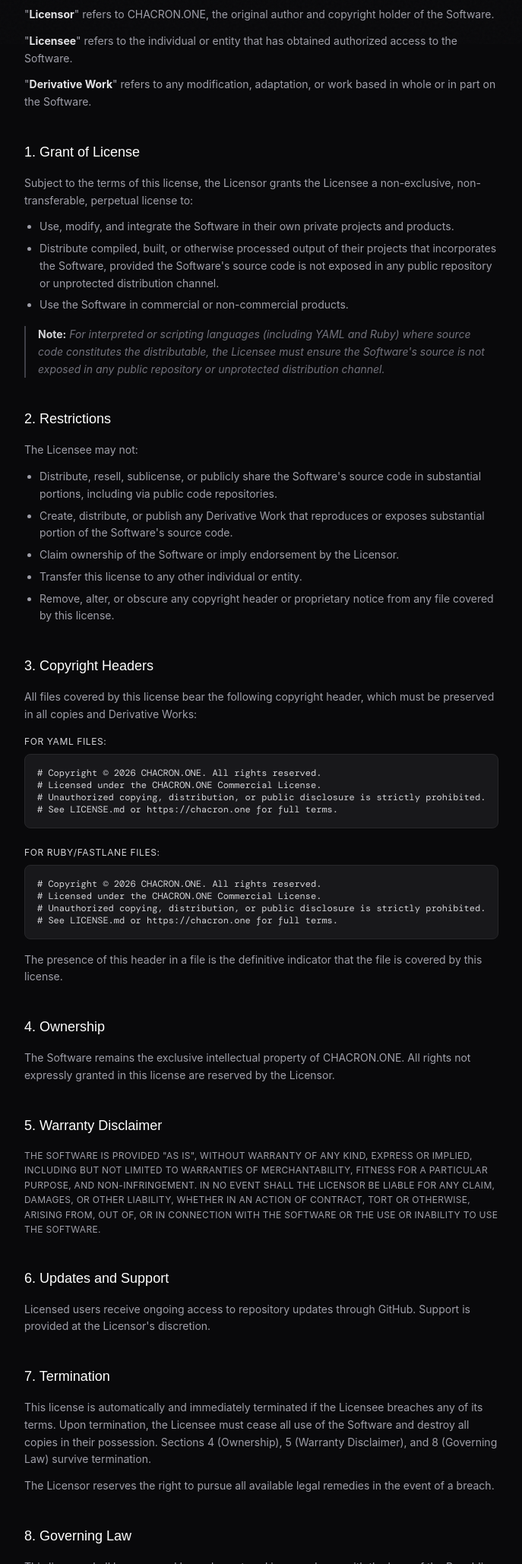
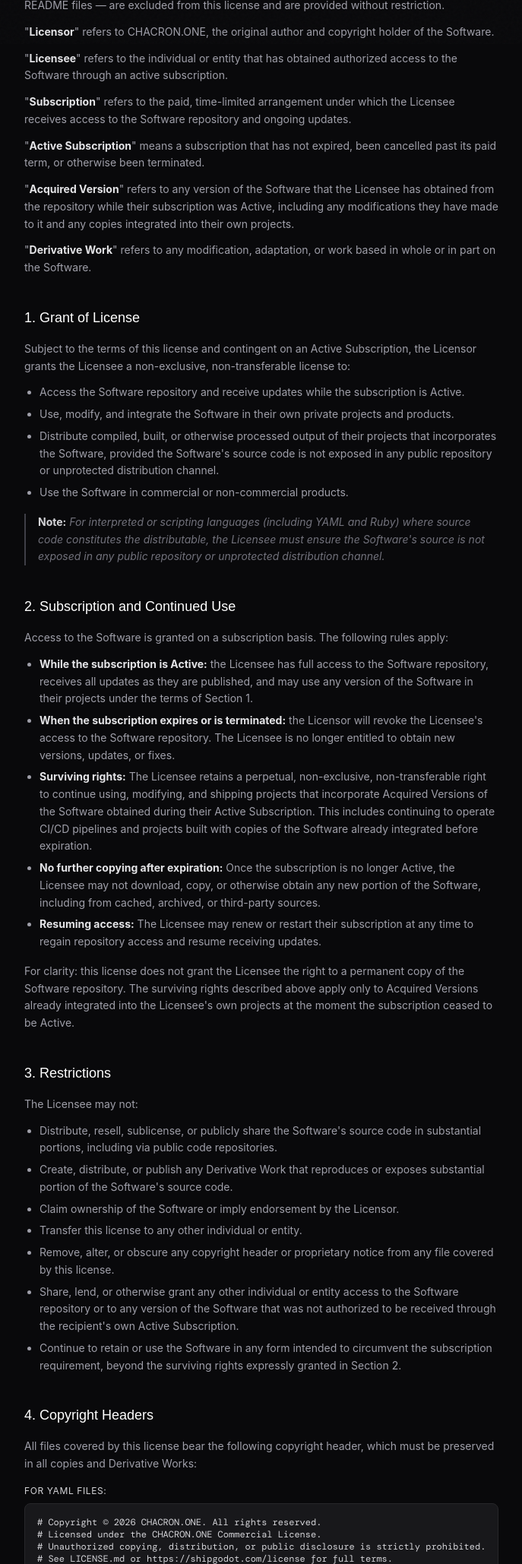
Before and after one commit to ShipGodot/shipgodot.github.io, a website: page static/license.html in a window 1280 px wide. Shown: the part 742-2800 px from the top of the page at 76% size, without its empty margins (296-983 px from the left). Drawn offline with nearby package versions, Linux system fonts and the light colour scheme; files that its build step writes are made by us from their sources; a web font is replaced by a local one.

Commit message:
Static: Update LICENSE

```diff
--- a/static/license.html
+++ b/static/license.html
@@ -29,9 +29,10 @@
         developed and distributed by CHACRON.ONE.
       </p>
       <p>
-        ShipGodot and its associated files (the "Software") are licensed, not sold. By obtaining
-        access to the Software through any channel authorized by the Licensor, you ("the Licensee")
-        agree to be bound by the following terms and conditions.
+        ShipGodot and its associated files (the "Software") are licensed, not sold. Access to the Software
+        is provided on a subscription basis. By obtaining access to the Software through any channel
+        authorized by the Licensor, you ("the Licensee") agree to be bound by the following terms and
+        conditions.
       </p>
       <section>
         <h2 class="font-display text-lg text-white mb-4">0. Definitions</h2>
@@ -55,7 +56,20 @@
         </p>
         <p class="mb-3">
           "<strong class="text-zinc-200">Licensee</strong>" refers to the individual or entity that has obtained
-          authorized access to the Software.
+          authorized access to the Software through an active subscription.
+        </p>
+        <p class="mb-3">
+          "<strong class="text-zinc-200">Subscription</strong>" refers to the paid, time-limited arrangement
+          under which the Licensee receives access to the Software repository and ongoing updates.
+        </p>
+        <p class="mb-3">
+          "<strong class="text-zinc-200">Active Subscription</strong>" means a subscription that has not
+          expired, been cancelled past its paid term, or otherwise been terminated.
+        </p>
+        <p class="mb-3">
+          "<strong class="text-zinc-200">Acquired Version</strong>" refers to any version of the Software
+          that the Licensee has obtained from the repository while their subscription was Active, including
+          any modifications they have made to it and any copies integrated into their own projects.
         </p>
         <p>
           "<strong class="text-zinc-200">Derivative Work</strong>" refers to any modification, adaptation, or
@@ -66,10 +80,11 @@
       <section>
         <h2 class="font-display text-lg text-white mb-4">1. Grant of License</h2>
         <p class="mb-3">
-          Subject to the terms of this license, the Licensor grants the Licensee a non-exclusive,
-          non-transferable, perpetual license to:
+          Subject to the terms of this license and contingent on an Active Subscription, the Licensor grants
+          the Licensee a non-exclusive, non-transferable license to:
         </p>
         <ul class="list-disc pl-5 space-y-1.5 mb-4">
+          <li>Access the Software repository and receive updates while the subscription is Active.</li>
           <li>Use, modify, and integrate the Software in their own private projects and products.</li>
           <li>Distribute compiled, built, or otherwise processed output of their projects that incorporates the Software, provided the Software's source code is not exposed in any public repository or unprotected distribution channel.</li>
           <li>Use the Software in commercial or non-commercial products.</li>
@@ -82,7 +97,26 @@
       </section>
 
       <section>
-        <h2 class="font-display text-lg text-white mb-4">2. Restrictions</h2>
+        <h2 class="font-display text-lg text-white mb-4">2. Subscription and Continued Use</h2>
+        <p class="mb-3">
+          Access to the Software is granted on a subscription basis. The following rules apply:
+        </p>
+        <ul class="list-disc pl-5 space-y-1.5 mb-4">
+          <li><strong class="text-zinc-200">While the subscription is Active:</strong> the Licensee has full access to the Software repository, receives all updates as they are published, and may use any version of the Software in their projects under the terms of Section 1.</li>
+          <li><strong class="text-zinc-200">When the subscription expires or is terminated:</strong> the Licensor will revoke the Licensee's access to the Software repository. The Licensee is no longer entitled to obtain new versions, updates, or fixes.</li>
+          <li><strong class="text-zinc-200">Surviving rights:</strong> The Licensee retains a perpetual, non-exclusive, non-transferable right to continue using, modifying, and shipping projects that incorporate Acquired Versions of the Software obtained during their Active Subscription. This includes continuing to operate CI/CD pipelines and projects built with copies of the Software already integrated before expiration.</li>
+          <li><strong class="text-zinc-200">No further copying after expiration:</strong> Once the subscription is no longer Active, the Licensee may not download, copy, or otherwise obtain any new portion of the Software, including from cached, archived, or third-party sources.</li>
+          <li><strong class="text-zinc-200">Resuming access:</strong> The Licensee may renew or restart their subscription at any time to regain repository access and resume receiving updates.</li>
+        </ul>
+        <p>
+          For clarity: this license does not grant the Licensee the right to a permanent copy of the Software
+          repository. The surviving rights described above apply only to Acquired Versions already integrated
+          into the Licensee's own projects at the moment the subscription ceased to be Active.
+        </p>
+      </section>
+
+      <section>
+        <h2 class="font-display text-lg text-white mb-4">3. Restrictions</h2>
         <p class="mb-3">The Licensee may not:</p>
         <ul class="list-disc pl-5 space-y-1.5">
           <li>Distribute, resell, sublicense, or publicly share the Software's source code in substantial portions, including via public code repositories.</li>
@@ -90,11 +124,13 @@
           <li>Claim ownership of the Software or imply endorsement by the Licensor.</li>
           <li>Transfer this license to any other individual or entity.</li>
           <li>Remove, alter, or obscure any copyright header or proprietary notice from any file covered by this license.</li>
+          <li>Share, lend, or otherwise grant any other individual or entity access to the Software repository or to any version of the Software that was not authorized to be received through the recipient's own Active Subscription.</li>
+          <li>Continue to retain or use the Software in any form intended to circumvent the subscription requirement, beyond the surviving rights expressly granted in Section 2.</li>
         </ul>
       </section>
 
       <section>
-        <h2 class="font-display text-lg text-white mb-4">3. Copyright Headers</h2>
+        <h2 class="font-display text-lg text-white mb-4">4. Copyright Headers</h2>
         <p class="mb-4">
           All files covered by this license bear the following copyright header, which must be preserved in
           all copies and Derivative Works:
@@ -104,19 +140,19 @@
         <pre class="bg-zinc-900 border border-zinc-800 rounded-lg p-4 mb-6 overflow-x-auto text-xs text-zinc-300"><code># Copyright © 2026 CHACRON.ONE. All rights reserved.
 # Licensed under the CHACRON.ONE Commercial License.
 # Unauthorized copying, distribution, or public disclosure is strictly prohibited.
-# See LICENSE.md or https://chacron.one for full terms.</code></pre>
+# See LICENSE.md or https://shipgodot.com/license for full terms.</code></pre>
 
         <p class="text-zinc-300 mb-2 text-xs uppercase tracking-wider">For Ruby/Fastlane files:</p>
         <pre class="bg-zinc-900 border border-zinc-800 rounded-lg p-4 mb-4 overflow-x-auto text-xs text-zinc-300"><code># Copyright © 2026 CHACRON.ONE. All rights reserved.
 # Licensed under the CHACRON.ONE Commercial License.
 # Unauthorized copying, distribution, or public disclosure is strictly prohibited.
-# See LICENSE.md or https://chacron.one for full terms.</code></pre>
+# See LICENSE.md or https://shipgodot.com/license for full terms.</code></pre>
 
         <p>The presence of this header in a file is the definitive indicator that the file is covered by this license.</p>
       </section>
 
       <section>
-        <h2 class="font-display text-lg text-white mb-4">4. Ownership</h2>
+        <h2 class="font-display text-lg text-white mb-4">5. Ownership</h2>
         <p>
           The Software remains the exclusive intellectual property of CHACRON.ONE. All rights not expressly
           granted in this license are reserved by the Licensor.
@@ -124,7 +160,7 @@
       </section>
 
       <section>
-        <h2 class="font-display text-lg text-white mb-4">5. Warranty Disclaimer</h2>
+        <h2 class="font-display text-lg text-white mb-4">6. Warranty Disclaimer</h2>
         <p class="text-xs uppercase tracking-wide leading-relaxed">
           The Software is provided "as is", without warranty of any kind, express or implied, including but
           not limited to warranties of merchantability, fitness for a particular purpose, and non-infringement.
@@ -135,25 +171,32 @@
       </section>
 
       <section>
-        <h2 class="font-display text-lg text-white mb-4">6. Updates and Support</h2>
+        <h2 class="font-display text-lg text-white mb-4">7. Updates and Support</h2>
         <p>
-          Licensed users receive ongoing access to repository updates through GitHub. Support is provided at
-          the Licensor's discretion.
+          While the subscription is Active, the Licensee receives access to repository updates through GitHub
+          and may receive support at the Licensor's discretion. Both updates and support cease when the
+          subscription is no longer Active.
         </p>
       </section>
 
       <section>
-        <h2 class="font-display text-lg text-white mb-4">7. Termination</h2>
+        <h2 class="font-display text-lg text-white mb-4">8. Termination</h2>
         <p class="mb-3">
           This license is automatically and immediately terminated if the Licensee breaches any of its terms.
-          Upon termination, the Licensee must cease all use of the Software and destroy all copies in their
-          possession. Sections 4 (Ownership), 5 (Warranty Disclaimer), and 8 (Governing Law) survive termination.
+          Termination for breach is distinct from subscription expiration: upon termination for breach, the
+          Licensee must cease all use of the Software — including any Acquired Versions — and destroy all
+          copies in their possession. The surviving rights described in Section 2 do not apply in cases of
+          termination for breach.
+        </p>
+        <p class="mb-3">
+          Sections 5 (Ownership), 6 (Warranty Disclaimer), and 9 (Governing Law) survive termination of this
+          license under any circumstances.
         </p>
         <p>The Licensor reserves the right to pursue all available legal remedies in the event of a breach.</p>
       </section>
 
       <section>
-        <h2 class="font-display text-lg text-white mb-4">8. Governing Law</h2>
+        <h2 class="font-display text-lg text-white mb-4">9. Governing Law</h2>
         <p>
           This license shall be governed by and construed in accordance with the laws of the Republic of Poland.
           Any disputes arising from this license shall be subject to the exclusive jurisdiction of the courts
```
